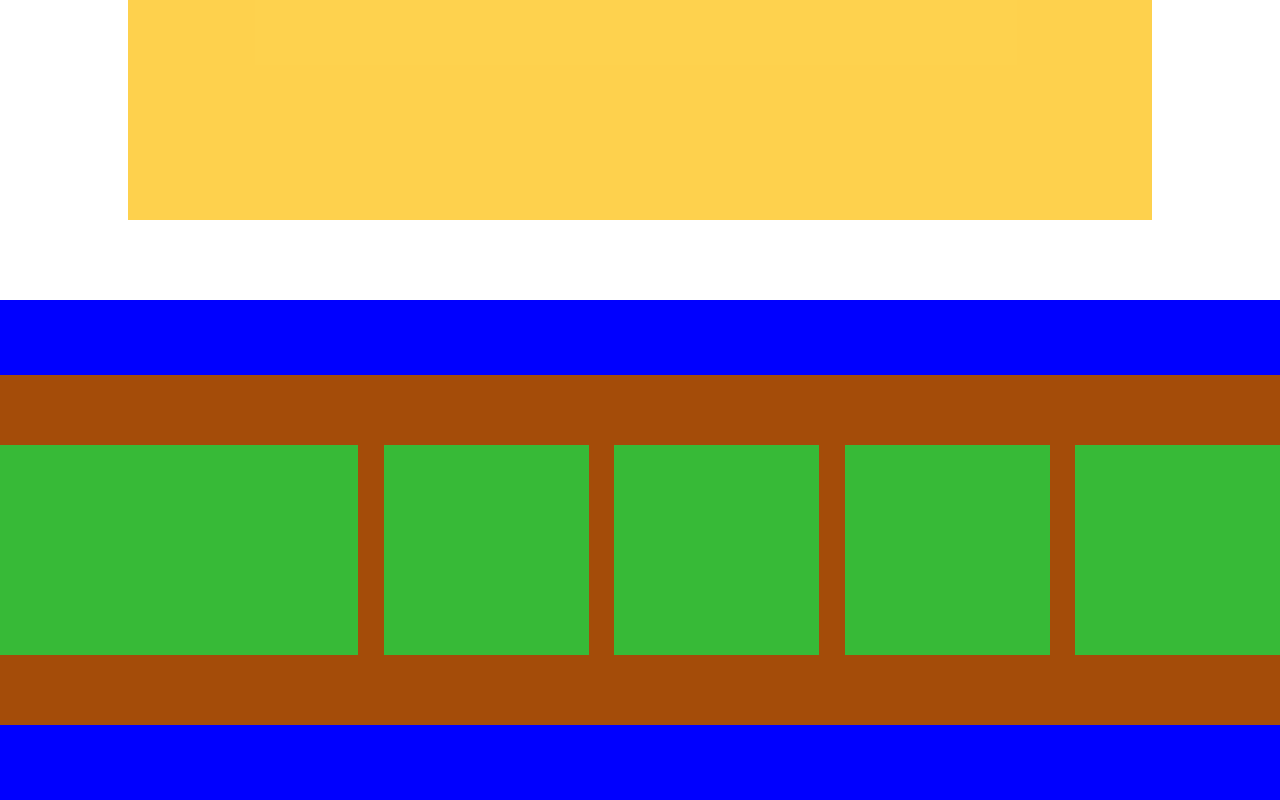
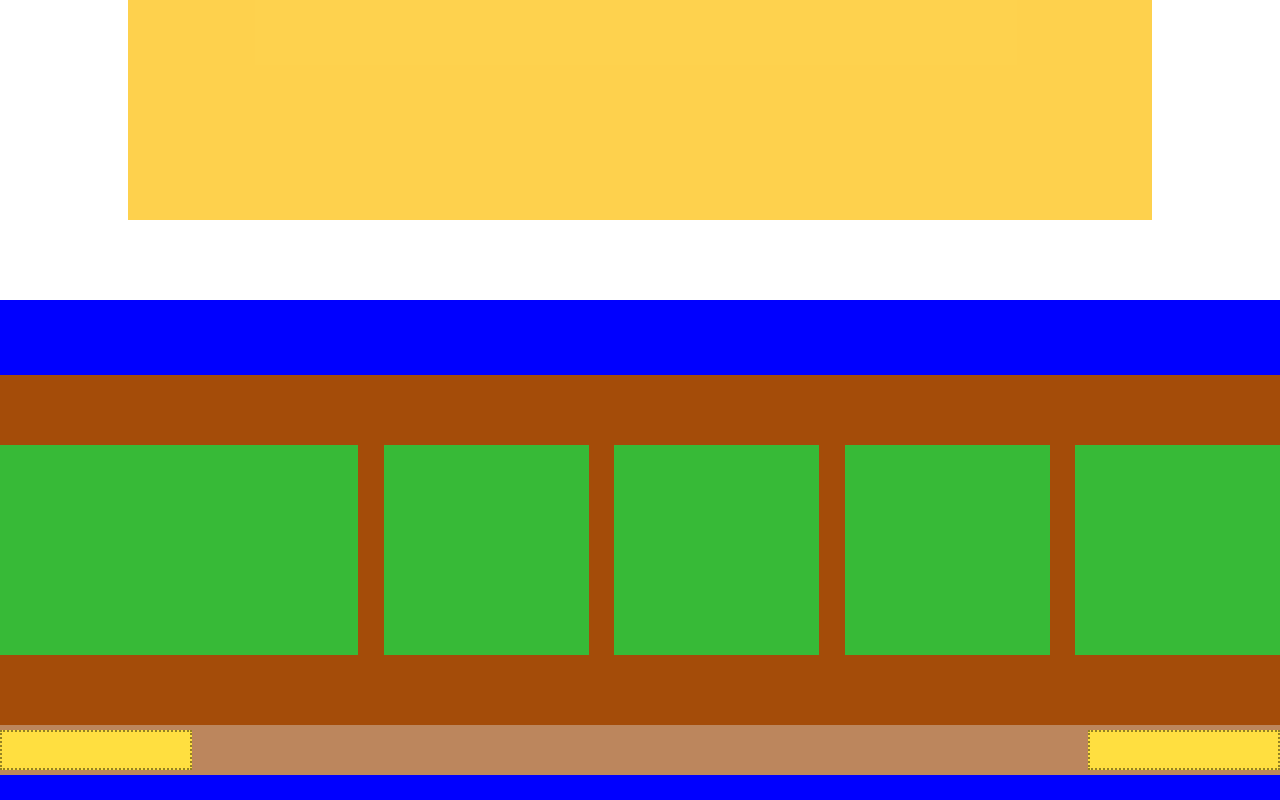
Before and after one commit to lorenzo-neri/htmlcss-struttura-discord, a plain HTML site: page index.html in a window 1280 px wide. Shown: the part 2730-3530 px from the top of the page. Drawn offline with Linux system fonts and the light colour scheme.

Commit message:
add final row of footer

```diff
--- a/assets/css/style.css
+++ b/assets/css/style.css
@@ -3,6 +3,8 @@
     padding: 0;
     margin: 0;
 }
+
+/* HEADER */
 
 header{
     width: 80%;
@@ -52,6 +54,8 @@ section{
     align-items: center;
 }
 
+/* MAIN */
+
 .container{
     background-color: rgba(254, 204, 55, 0.887);
     width: 80%;
@@ -94,6 +98,7 @@ section{
     margin: 2rem;
 }
 
+/* FOOTER */
 
 footer{
     background-color: blue;
@@ -122,7 +127,23 @@ footer>div{
     height: 60%;
 }
 
-/* utility */
+.final_row{
+    background-color: rgb(188, 134, 93);
+    height: 50px;
+    width: 100%;
+    margin-top: -75px;
+    justify-content: space-between;
+}
+
+.final_element{
+    width: 15%;
+    background-color: rgb(255, 223, 64);
+    height: 40px;
+    border: 2px dotted rgb(148, 130, 36);
+    align-self: center;
+}
+
+/* UTILITY */
 
 .flex_container{
     display: flex;
--- a/index.html
+++ b/index.html
@@ -113,10 +113,13 @@
                 <div class="col_f s">
                 </div>
                 <div class="col_f s">
-
+                </div>
             </div>
         </div>
-
+        <div class="final_row flex_container">
+            <div class="final_element"></div>
+            <div class="final_element"></div>
+        </div>
     </footer>
     <!-- /footer -->
 </body>
```
